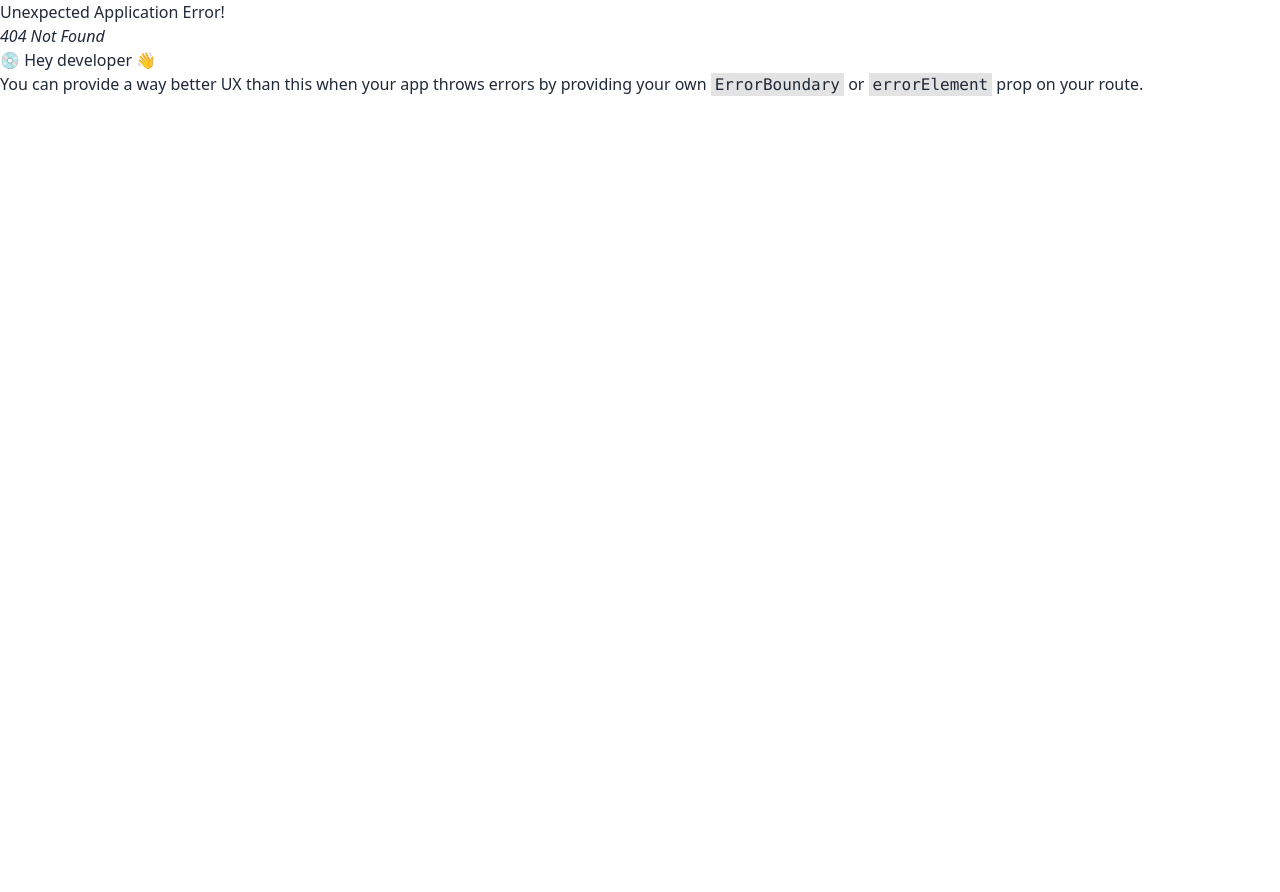
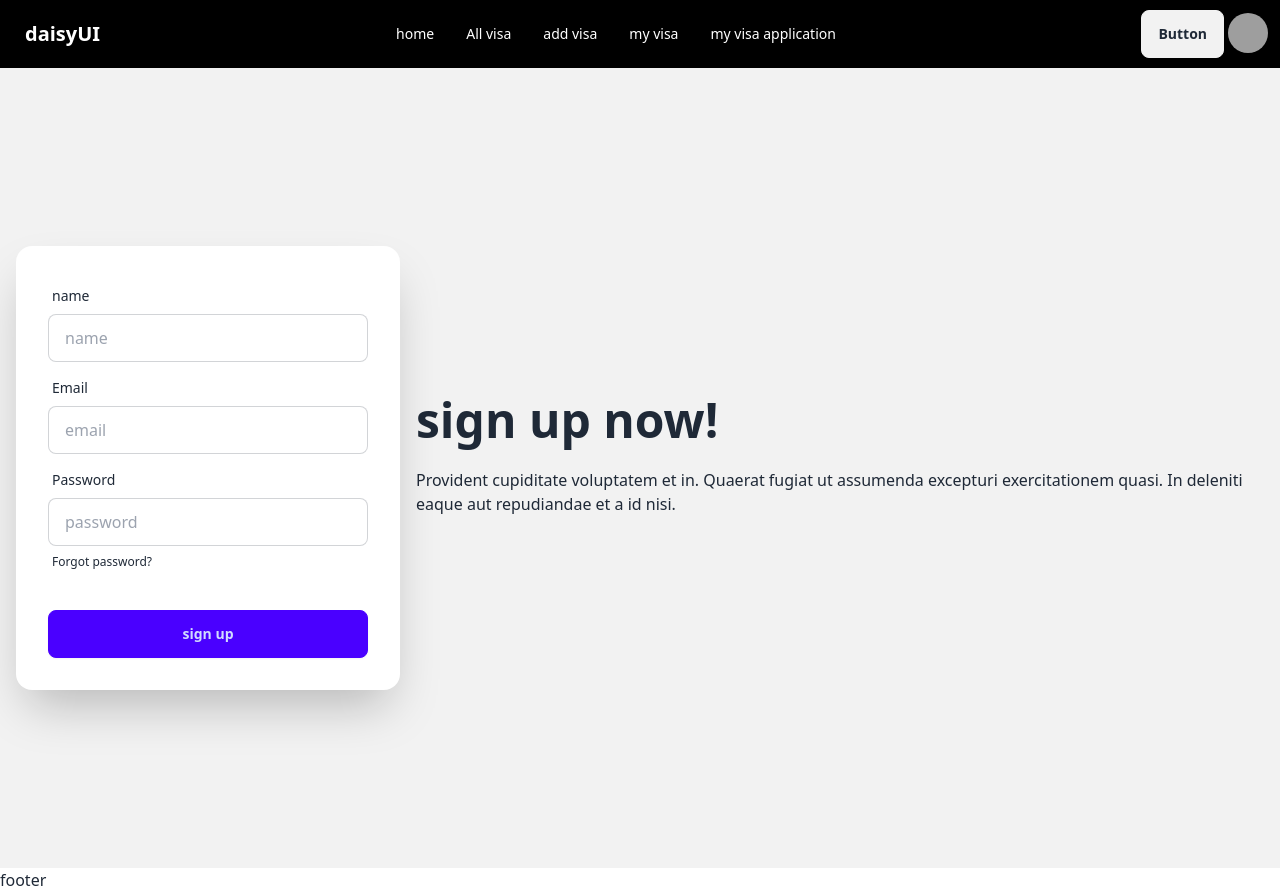
Before and after one commit to Joynal-Abedin85/visa-site, a React (Vite) app: page /signup in a window 1280 px wide. Before the commit this address had no page. Before the commit the page ends 800 px from the top, so only its background shows below. Built offline with nearby package versions, Linux system fonts and the light colour scheme; grey boxes are pictures that could not be loaded.

Commit message:
add sign in and sign up

```diff
--- /dev/null
+++ b/src/component/Signin.jsx
@@ -0,0 +1,75 @@
+import React, { useContext } from 'react';
+import { Authcontext } from './Authprovider';
+
+const Signin = () => {
+
+  const {signinuser} = useContext(Authcontext)
+
+  const handlesignin= e => {
+    e.preventDefault()
+    const email = e.target.email.value;
+    const password = e.target.Password.value;
+    console.log(email,password);
+
+    signinuser(email,password)
+    .then(res => {
+      console.log(res.user);
+      const lastSignInTime = res?.user?.metadata?.lastSignInTime;
+      const loginfo = {email , lastSignInTime}
+
+      fetch('http://localhost:5000/users', {
+        method: 'PATCH',
+        headers: {
+          'content-type': 'application/json'
+        },
+        body: JSON.stringify(loginfo)
+      })
+      .then(res  => res.json())
+      .then(data => {
+        console.log(data);
+      })
+    })
+    .catch(err => {
+      console.log(err);
+    })
+  }
+
+
+    return (
+        <div className="hero bg-base-200 min-h-screen">
+  <div className="hero-content flex-col lg:flex-row-reverse">
+    <div className="text-center lg:text-left">
+      <h1 className="text-5xl font-bold">Login now!</h1>
+      <p className="py-6">
+        Provident cupiditate voluptatem et in. Quaerat fugiat ut assumenda excepturi exercitationem
+        quasi. In deleniti eaque aut repudiandae et a id nisi.
+      </p>
+    </div>
+    <div className="card bg-base-100 w-full max-w-sm shrink-0 shadow-2xl">
+      <form className="card-body" onSubmit={handlesignin}>
+        <div className="form-control">
+          <label className="label">
+            <span className="label-text">Email</span>
+          </label>
+          <input type="email" name='email' placeholder="email" className="input input-bordered" required />
+        </div>
+        <div className="form-control">
+          <label className="label">
+            <span className="label-text">Password</span>
+          </label>
+          <input type="password" name='Password'  placeholder="password" className="input input-bordered" required />
+          <label className="label">
+            <a href="#" className="label-text-alt link link-hover">Forgot password?</a>
+          </label>
+        </div>
+        <div className="form-control mt-6">
+          <button className="btn btn-primary">Login</button>
+        </div>
+      </form>
+    </div>
+  </div>
+        </div>
+    );
+};
+
+export default Signin;
--- /dev/null
+++ b/src/component/Signup.jsx
@@ -0,0 +1,102 @@
+import React, { useContext } from "react";
+import { Authcontext } from "./Authprovider";
+
+const Signup = () => {
+
+  const {createuser} = useContext(Authcontext)
+    const handlesignup = e => {
+        e.preventDefault()
+        const email = e.target.email.value
+        const name = e.target.name.value
+        const password = e.target.password.value
+        console.log(email,password);
+        createuser(email,password)
+        .then(result => {
+          console.log(result);
+
+          const newuser = {email,name}
+          fetch('http://localhost:5000/users',{
+            method: 'POST',
+            headers: {
+              'content-type': 'application/json'
+            },
+            body: JSON.stringify(newuser)
+          })
+          .then(res => res.json())
+          .then(data => {
+            console.log('user created db is', data);
+            if(data.insertedId){
+              console.log('user created in db');
+            }
+          })
+        })
+        .catch(err => {
+          console.log(err);
+        })
+
+    }
+  return (
+    <div className="hero bg-base-200 min-h-screen">
+      <div className="hero-content flex-col lg:flex-row-reverse">
+        <div className="text-center lg:text-left">
+          <h1 className="text-5xl font-bold">sign up now!</h1>
+          <p className="py-6">
+            Provident cupiditate voluptatem et in. Quaerat fugiat ut assumenda
+            excepturi exercitationem quasi. In deleniti eaque aut repudiandae et
+            a id nisi.
+          </p>
+        </div>
+        <div className="card bg-base-100 w-full max-w-sm shrink-0 shadow-2xl">
+          <form className="card-body" onSubmit={handlesignup}>
+          <div className="form-control">
+              <label className="label">
+                <span className="label-text">name</span>
+              </label>
+              <input
+              name='name'
+                type="text"
+                placeholder="name"
+                className="input input-bordered"
+
+              />
+            </div>
+            <div className="form-control">
+              <label className="label">
+                <span className="label-text">Email</span>
+              </label>
+              <input
+              name='email'
+                type="email"
+                placeholder="email"
+                className="input input-bordered"
+                required
+              />
+            </div>
+            <div className="form-control">
+              <label className="label">
+                <span className="label-text">Password</span>
+              </label>
+              <input
+              name='password'
+                type="password"
+                placeholder="password"
+                className="input input-bordered"
+                required
+              />
+              <label className="label">
+                <a href="#" className="label-text-alt link link-hover">
+                  Forgot password?
+                </a>
+              </label>
+            </div>
+            <div className="form-control mt-6">
+              <button className="btn btn-primary">sign up</button>
+            </div>
+          </form>
+        </div>
+      </div>
+    </div>
+  );
+};
+
+export default Signup;
```
Also changed, not shown: src/main.jsx (+11 -0 lines).
